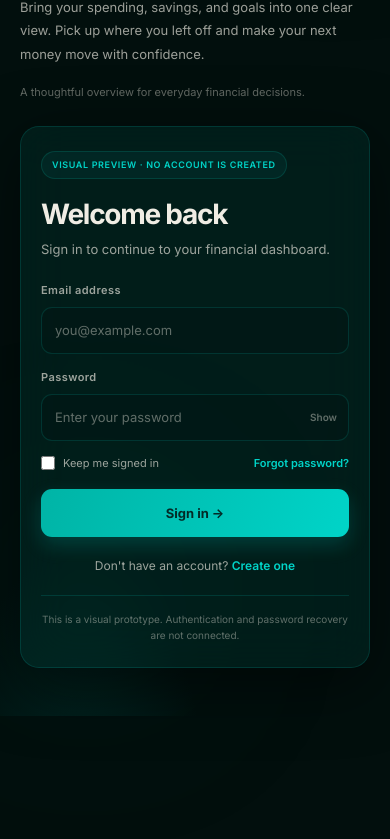
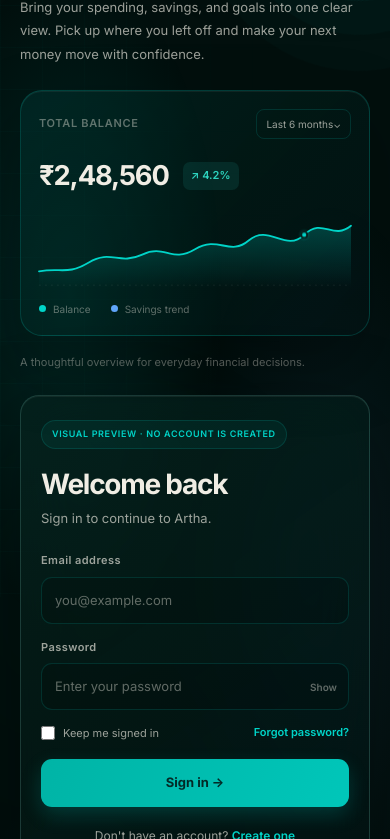
Before and after one commit to nrzprajapati-ux/Artha, a plain HTML site: page signin.html in a window 390 px wide. Shown: the part 247-1086 px from the top of the page. Before the commit the page ends 963 px from the top, so only its background shows below. Drawn offline with Linux system fonts and the light colour scheme.

Commit message:
Updated site

```diff
--- a/assets/css/pft-auth.css
+++ b/assets/css/pft-auth.css
@@ -508,3 +508,194 @@
   .auth-story, .auth-card { animation: none; }
   *, *::before, *::after { scroll-behavior: auto !important; transition-duration: .01ms !important; }
 }
+
+.auth-page {
+  position: relative;
+  isolation: isolate;
+  overflow: hidden;
+  background:
+    radial-gradient(ellipse at 18% 44%, rgba(0, 212, 200, .12), transparent 34%),
+    radial-gradient(ellipse at 84% 66%, rgba(96, 165, 250, .08), transparent 32%);
+}
+
+.auth-page::before,
+.auth-page::after {
+  position: fixed;
+  z-index: -1;
+  pointer-events: none;
+  content: "";
+}
+
+.auth-page::before {
+  inset: 0;
+  background-image:
+    linear-gradient(rgba(0, 212, 200, .025) 1px, transparent 1px),
+    linear-gradient(90deg, rgba(0, 212, 200, .025) 1px, transparent 1px);
+  background-size: 56px 56px;
+  mask-image: linear-gradient(90deg, black, transparent 78%);
+}
+
+.auth-page::after {
+  top: 16%;
+  left: 36%;
+  width: min(34vw, 430px);
+  aspect-ratio: 1;
+  border: 1px solid rgba(0, 212, 200, .1);
+  border-radius: 50%;
+  box-shadow:
+    0 0 0 34px rgba(0, 212, 200, .025),
+    0 0 0 70px rgba(0, 212, 200, .018),
+    inset 0 0 90px rgba(0, 212, 200, .04);
+  animation: auth-orbit 24s linear infinite;
+}
+
+.auth-layout {
+  position: relative;
+  perspective: 1400px;
+}
+
+.auth-story {
+  position: relative;
+  z-index: 1;
+}
+
+.auth-story h1 {
+  text-wrap: balance;
+}
+
+.auth-visual {
+  transform: rotateY(5deg) rotateX(2deg);
+  transform-style: preserve-3d;
+  border-color: rgba(0, 212, 200, .2);
+  background:
+    linear-gradient(135deg, rgba(0, 212, 200, .075), rgba(0, 71, 65, .12) 48%, rgba(3, 14, 20, .28)),
+    rgba(2, 24, 21, .3);
+  box-shadow:
+    0 28px 70px rgba(0, 0, 0, .28),
+    inset 0 1px rgba(255, 255, 255, .055);
+  backdrop-filter: blur(16px);
+  -webkit-backdrop-filter: blur(16px);
+  animation: auth-visual-float 7s ease-in-out infinite;
+  transition: border-color .3s ease, box-shadow .3s ease;
+}
+
+.auth-visual:hover {
+  border-color: rgba(0, 212, 200, .38);
+  box-shadow:
+    0 34px 84px rgba(0, 0, 0, .34),
+    0 0 42px rgba(0, 212, 200, .08),
+    inset 0 1px rgba(255, 255, 255, .08);
+}
+
+.auth-chart path:nth-of-type(2) {
+  stroke-dasharray: 760;
+  stroke-dashoffset: 760;
+  animation: auth-chart-draw 2.2s .25s cubic-bezier(.22, 1, .36, 1) forwards;
+}
+
+.auth-chart circle {
+  transform-box: fill-box;
+  transform-origin: center;
+  animation: auth-pulse 2.8s ease-in-out infinite;
+}
+
+.auth-chart rect[width="354"],
+.auth-chart rect[width="244"] {
+  transform-box: fill-box;
+  transform-origin: left center;
+  animation: auth-goal-fill 1.5s .35s cubic-bezier(.22, 1, .36, 1) both;
+}
+
+.auth-card {
+  border-color: rgba(125, 214, 201, .2);
+  background:
+    linear-gradient(145deg, rgba(7, 37, 33, .58), rgba(3, 17, 16, .44)),
+    rgba(3, 20, 18, .3);
+  box-shadow:
+    0 30px 90px rgba(0, 0, 0, .34),
+    inset 0 1px rgba(255, 255, 255, .06);
+  backdrop-filter: blur(28px) saturate(125%);
+  -webkit-backdrop-filter: blur(28px) saturate(125%);
+}
+
+.auth-input {
+  background: rgba(0, 8, 8, .2);
+}
+
+.auth-submit {
+  background-size: 180% 100%;
+  background-position: 0% 50%;
+  transition: transform .2s, box-shadow .2s, background-position .4s ease;
+}
+
+.auth-submit:hover {
+  background-position: 100% 50%;
+}
+
+@keyframes auth-visual-float {
+  0%, 100% { transform: rotateY(5deg) rotateX(2deg) translateY(0); }
+  50% { transform: rotateY(3deg) rotateX(1deg) translateY(-7px); }
+}
+
+@keyframes auth-chart-draw {
+  to { stroke-dashoffset: 0; }
+}
+
+@keyframes auth-pulse {
+  0%, 100% { filter: drop-shadow(0 0 0 rgba(0, 212, 200, 0)); }
+  50% { filter: drop-shadow(0 0 7px rgba(0, 212, 200, .8)); }
+}
+
+@keyframes auth-goal-fill {
+  from { transform: scaleX(.05); }
+  to { transform: scaleX(1); }
+}
+
+@keyframes auth-orbit {
+  to { transform: rotate(360deg); }
+}
+
+[data-theme="light"] .auth-visual {
+  background:
+    linear-gradient(135deg, rgba(210, 195, 246, .22), rgba(255, 255, 255, .5)),
+    rgba(255, 255, 255, .32);
+}
+
+[data-theme="light"] .auth-card {
+  background: linear-gradient(145deg, rgba(255, 255, 255, .76), rgba(240, 237, 228, .6));
+}
+
+@media (max-width: 900px) {
+  .auth-visual {
+    display: block;
+    max-width: 560px;
+    margin-top: 24px;
+    transform: none;
+    animation: none;
+  }
+  .auth-page::after {
+    top: 9%;
+    left: auto;
+    right: -14%;
+    width: 44vw;
+  }
+}
+
+@media (max-width: 520px) {
+  .auth-visual { padding: 18px; }
+  .auth-balance { font-size: clamp(22px, 7vw, 29px); }
+  .auth-chart { height: 88px; }
+  .auth-page::before { background-size: 42px 42px; }
+}
+
+@media (prefers-reduced-motion: reduce) {
+  .auth-page::after,
+  .auth-visual,
+  .auth-chart path:nth-of-type(2),
+  .auth-chart circle,
+  .auth-chart rect[width="354"],
+  .auth-chart rect[width="244"] {
+    animation: none;
+  }
+  .auth-chart path:nth-of-type(2) { stroke-dashoffset: 0; }
+}
--- a/signin.html
+++ b/signin.html
@@ -58,7 +58,7 @@
       <section class="auth-card" aria-labelledby="signin-title">
         <span class="auth-preview-tag">Visual preview · no account is created</span>
         <h2 id="signin-title">Welcome back</h2>
-        <p class="auth-card-intro">Sign in to continue to your financial dashboard.</p>
+        <p class="auth-card-intro">Sign in to continue to Artha.</p>
 
         <form class="auth-form" id="signin-form">
           <div class="auth-field">
```
